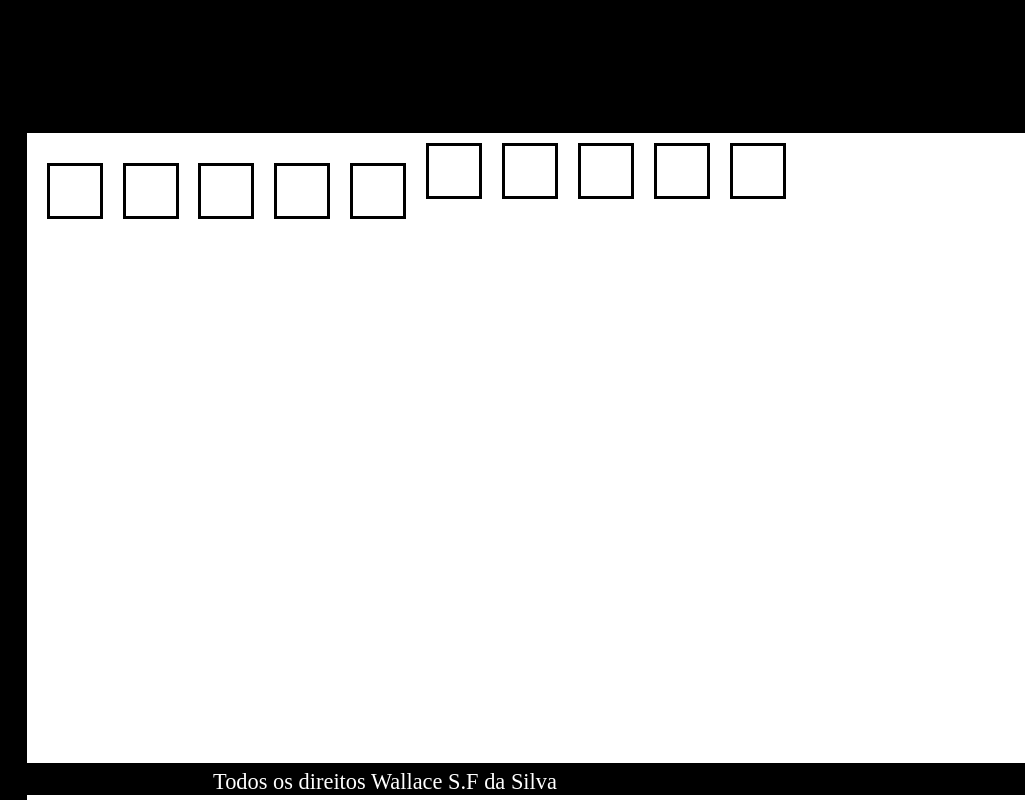
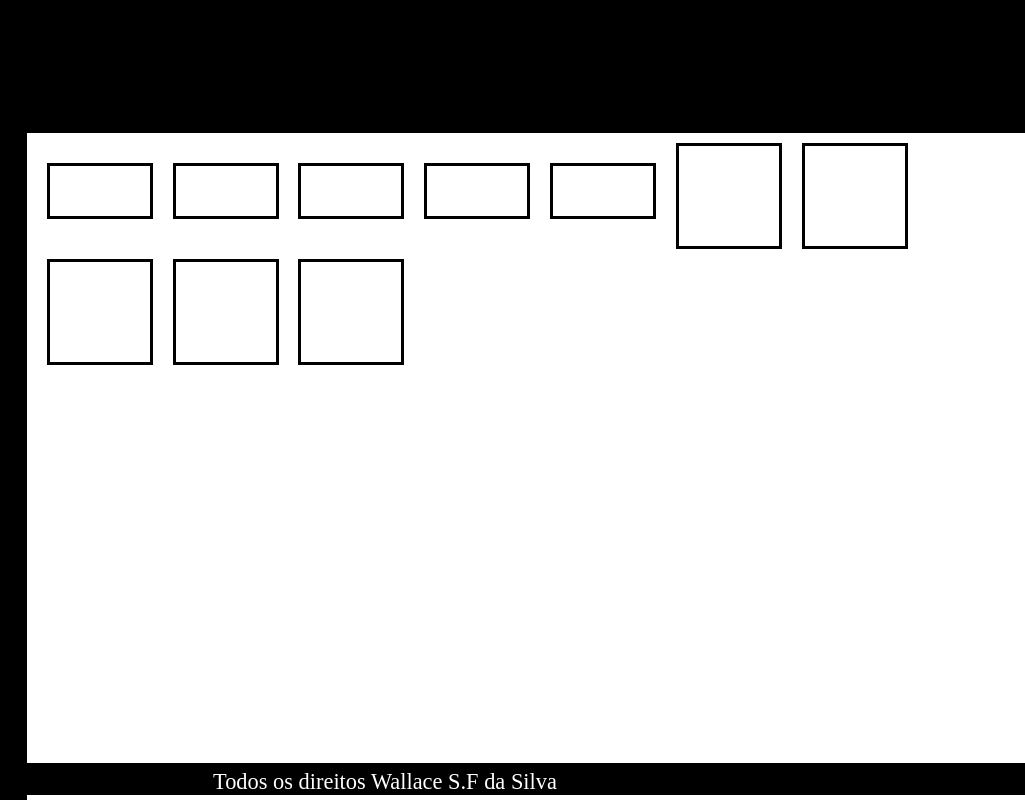
Before and after one commit to CodarMonkey/PageCodarMonkey, a plain HTML site: page index.html in a window 1280 px wide. Shown: the full height of the page, 255-1280 px from the left. Drawn offline with Linux system fonts and the light colour scheme; files whose address does not match are found by name.

Commit message:
Update index.css

```diff
--- a/css/index.css
+++ b/css/index.css
@@ -113,15 +113,15 @@ li:hover{
 .c-div-projetos{
 	display: flex;
 	height: 50px;
-	width: 50px;
+	width: 100px;
 	border: solid 3px black;
 	margin-left: 2%;
 	margin-top: 3%;
 	float: left;
 }
 .c-div-banner{
-	height: 50px;
-	width: 50px;
+	height: 100px;
+	width: 100px;
 	background-image: url(img/image11);
 	margin-left: 2%;
 	margin-top: 1%;
```
